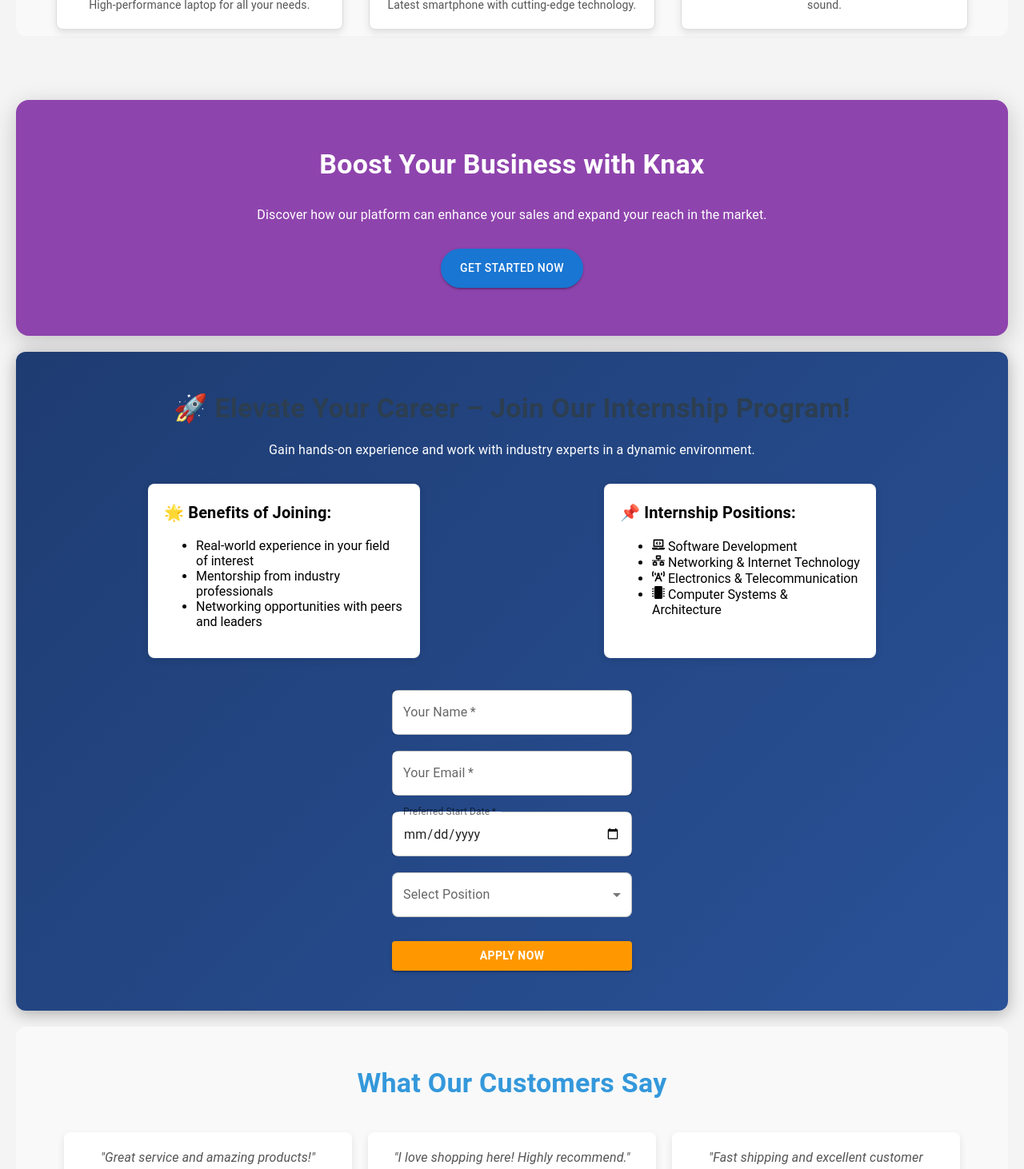
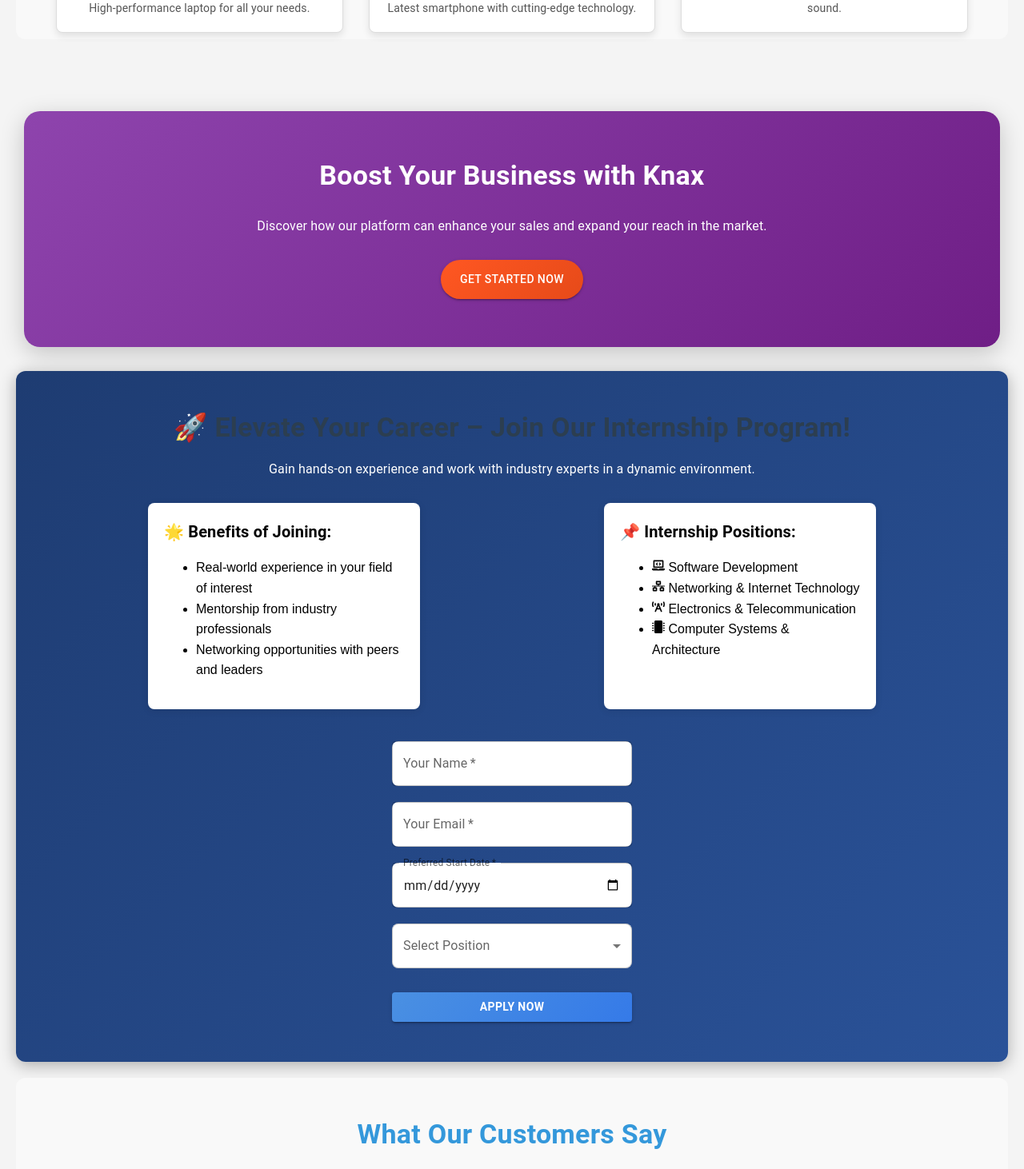
Before and after one commit to tuyizeredox/knax, a React (Create React App) app in the folder knax-homepage/: page / in a window 1280 px wide. Shown: the part 1160-2622 px from the top of the page at 80% size. Built offline with nearby package versions, Linux system fonts and the light colour scheme.

Commit message:
Update styles.css
come

```diff
--- a/knax-homepage/src/styles.css
+++ b/knax-homepage/src/styles.css
@@ -1,106 +1,122 @@
-/* src/styles.css */
+/* Updated styles.css for a more modern and attractive look */
+
 body {
     margin: 0;
-    font-family: 'Roboto', sans-serif;
-    background-color: #f4f4f4; /* Light gray background */
-    color: #333; /* Darker text color for better readability */
+    font-family: 'Poppins', sans-serif;
+    background-color: #f4f4f4;
+    color: #333;
+    line-height: 1.6;
 }
 
 h1, h2, h3, h4 {
-    margin: 20px 0; /* Reduced margin for better spacing */
-    color: #2c3e50; /* Darker color for headings */
+    margin: 20px 0;
+    color: #2c3e50;
+    font-weight: 700;
 }
 
 button {
-    border-radius: 25px; /* More rounded buttons */
-    padding: 12px 24px; /* Added padding for better button size */
-    transition: background-color 0.3s, transform 0.2s; /* Smooth transitions */
+    border-radius: 30px;
+    padding: 14px 28px;
+    font-weight: bold;
+    transition: background-color 0.3s, transform 0.2s, box-shadow 0.3s;
+    border: none;
+    cursor: pointer;
 }
 
 button:hover {
-    transform: scale(1.05); /* Slightly enlarge on hover */
+    transform: scale(1.07);
+    box-shadow: 0 4px 12px rgba(0, 0, 0, 0.15);
 }
 
 a {
-    color: #3498db; /* Updated link color for vibrancy */
+    color: #3498db;
+    text-decoration: none;
+    font-weight: 600;
 }
 
 a:hover {
-    color: #2980b9; /* Darker shade on hover */
+    color: #2980b9;
+    text-decoration: underline;
 }
 
-/* Custom styles for components */
+/* General container styling */
 .container {
     max-width: 1200px;
     margin: 0 auto;
-    padding: 40px; /* Increased padding for a spacious layout */
+    padding: 50px;
 }
 
 .section {
-    border-radius: 16px; /* More rounded corners */
-    margin: 30px 0; /* Increased margin for better separation */
-    padding: 40px; /* Increased padding for a more spacious feel */
-    background-color: #ffffff; /* White background for sections */
-    box-shadow: 0 8px 20px rgba(0, 0, 0, 0.1); /* Deeper shadow for depth */
+    border-radius: 20px;
+    margin: 40px 0;
+    padding: 50px;
+    background-color: #ffffff;
+    box-shadow: 0 10px 30px rgba(0, 0, 0, 0.1);
+    transition: transform 0.3s;
 }
 
+.section:hover {
+    transform: translateY(-5px);
+}
+
+/* Background Colors */
 .primary-bg {
-    background-color: #6200ea; /* Vibrant purple for sections */
+    background: linear-gradient(135deg, #6200ea, #9b51e0);
+    color: #ffffff;
 }
 
 .secondary-bg {
-    background-color: #03dac6; /* Teal color for contrast */
+    background: linear-gradient(135deg, #03dac6, #00bfa5);
+    color: #ffffff;
 }
 
+/* Buttons */
 .button-primary {
-    background-color: #bb86fc; /* Softer purple for primary buttons */
+    background: linear-gradient(135deg, #4a90e2, #357ae8);
     color: #ffffff;
 }
 
 .button-secondary {
-    background-color: #ff5722; /* Bright orange for secondary buttons */
-    color: #ffffff; /* White text for contrast */
+    background: linear-gradient(135deg, #ff5722, #e64a19);
+    color: #ffffff;
 }
 
 .button:hover {
-    opacity: 0.9; /* Slightly darker on hover */
+    opacity: 0.95;
 }
 
-/* New styles for Product Marketplace */
+/* Card Styles */
 .card {
     transition: transform 0.3s, box-shadow 0.3s;
+    border-radius: 12px;
+    padding: 20px;
+    background-color: #ffffff;
+    box-shadow: 0 6px 15px rgba(0, 0, 0, 0.1);
 }
 
 .card:hover {
     transform: translateY(-5px);
-    box-shadow: 0 8px 20px rgba(0, 0, 0, 0.2);
+    box-shadow: 0 12px 25px rgba(0, 0, 0, 0.2);
 }
 
-/* New styles for Call to Action */
+/* Call to Action Section */
 .call-to-action {
-    background-color: #e74c3c; /* Modern red */
-    border-radius: 16px;
-    padding: 60px; /* Increased padding */
-    margin: 20px;
+    background: linear-gradient(135deg, #e74c3c, #c0392b);
+    border-radius: 20px;
+    padding: 60px;
+    margin: 30px;
+    color: #ffffff;
+    text-align: center;
     box-shadow: 0 8px 30px rgba(0, 0, 0, 0.3);
 }
 
-/* New styles for Business Growth */
+/* Business Growth Section */
 .business-growth {
-    background-color: #8e44ad; /* Vibrant purple */
-    border-radius: 16px;
-    padding: 60px; /* Increased padding */
-    margin: 20px;
+    background: linear-gradient(135deg, #8e44ad, #6f1e86);
+    border-radius: 20px;
+    padding: 60px;
+    margin: 30px;
+    color: #ffffff;
+    text-align: center;
     box-shadow: 0 8px 30px rgba(0, 0, 0, 0.2);
 }
-
-/* New styles for buttons */
-.button-primary {
-    background-color: #3498db; /* Modern blue */
-    color: #ffffff;
-}
-
-.button-secondary {
-    background-color: #e67e22; /* Modern orange */
-    color: #ffffff;
-}
```
